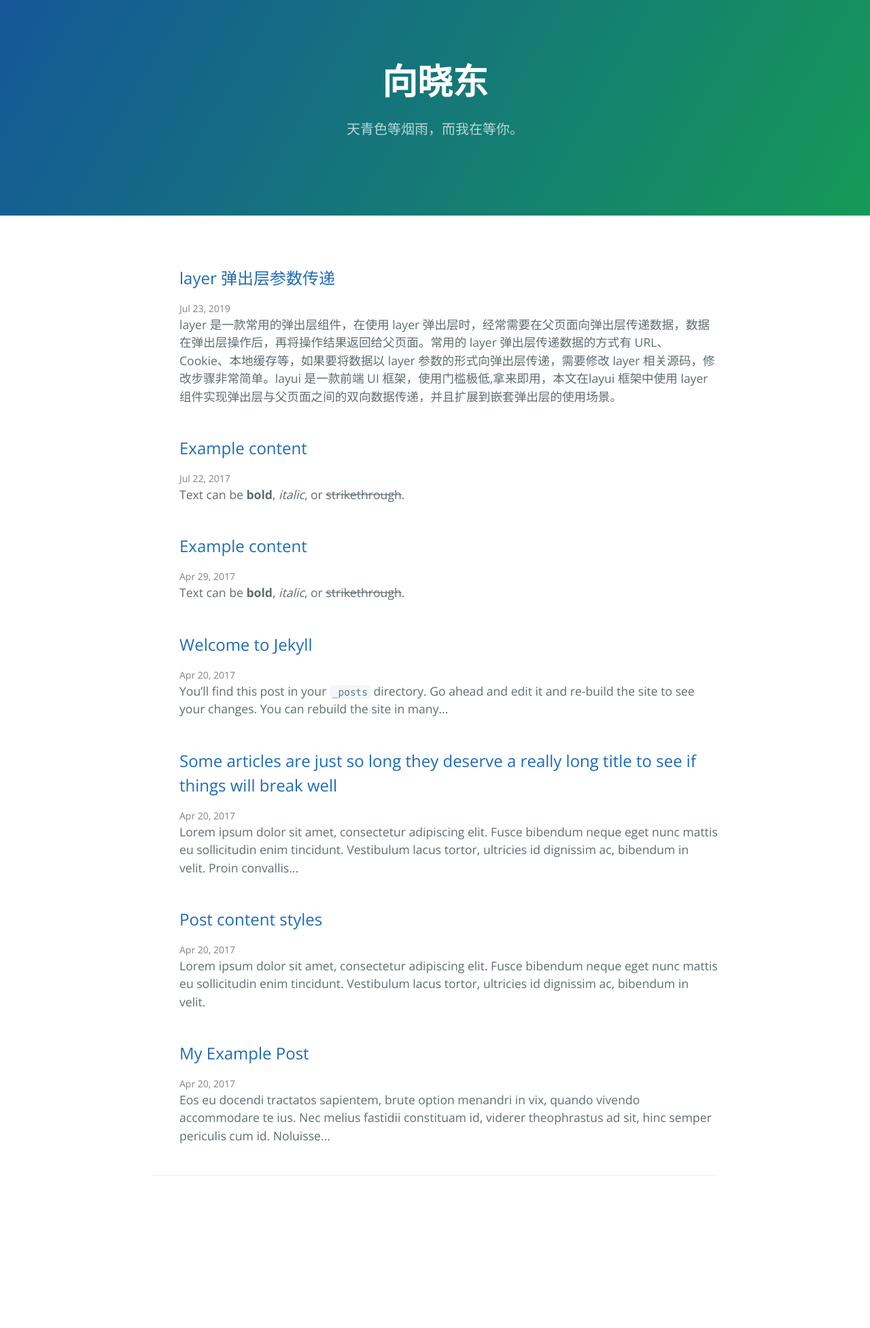
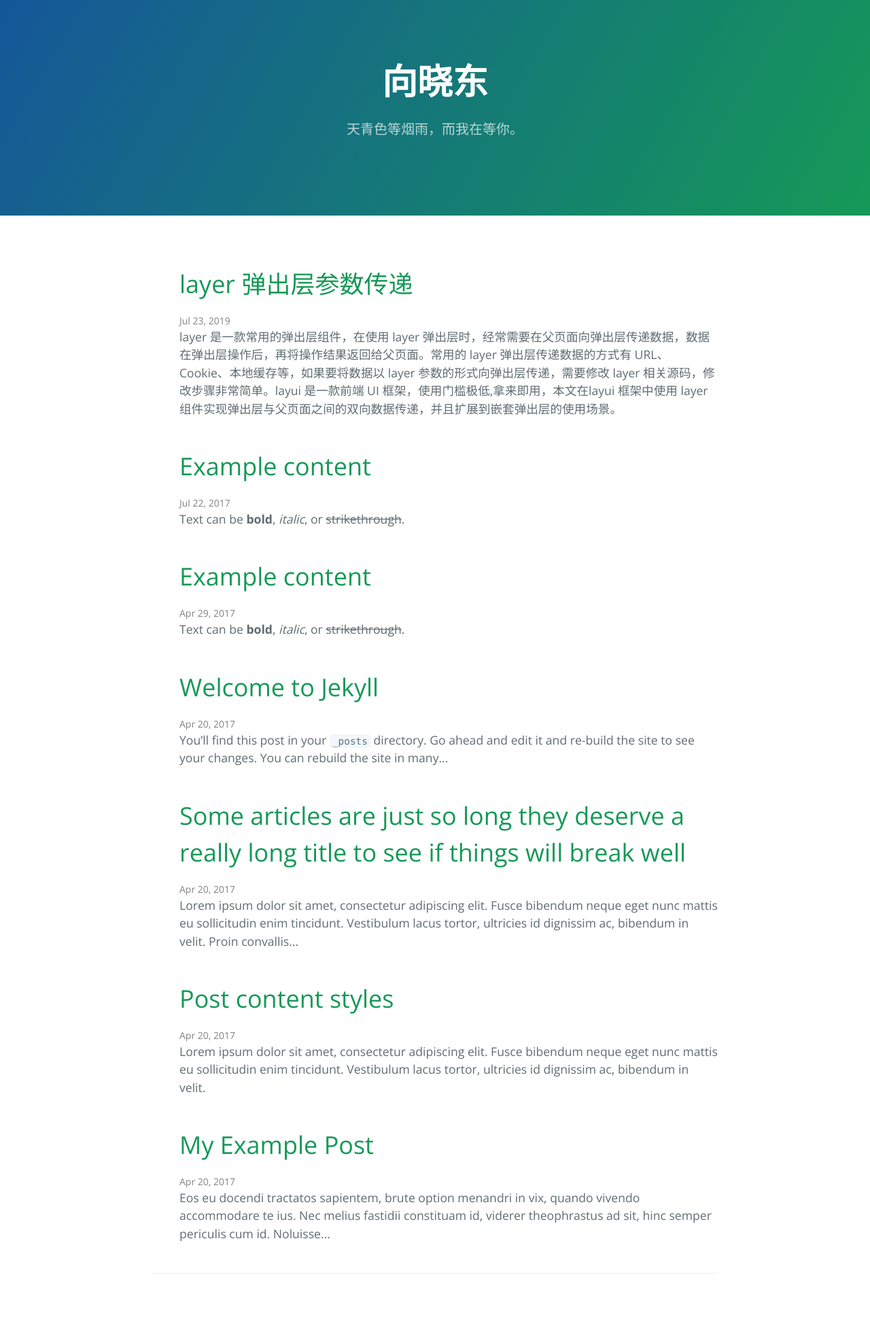
Before and after one commit to wjw875/wangjinwu.github.io, a Jekyll site: the page built from index.md, in a window 1280 px wide. Shown: the whole page at 68% size. Built offline with Jekyll 4.4.1, drawn with Linux system fonts in a browser that asks for light colours; before the commit the page ends 1809 px from its top, so only the background shows below that.

Commit message:
【框架】改home的title

```diff
--- a/_layouts/home.html
+++ b/_layouts/home.html
@@ -13,10 +13,11 @@ layout: default
         <li>
             {% assign date_format = site.cayman-blog.date_format | default: "%b %-d, %Y" %}
             <div class="post-meta">
-                <h2>
-                    <a class="post-link" href="{{ post.url | absolute_url }}" title="{{ post.title }}">{{ post.title |
-                        escape }}</a>
-                </h2>
+                <a class="post-link" href="{{ post.url | absolute_url }}">
+                    <h2 title="{{ post.title }}">
+                        {{ post.title | escape }}
+                    </h2>
+                </a>
                 <span class="post-meta">{{ post.date | date: date_format }}</span>
             </div>
             {{ post.excerpt | markdownify | truncatewords: 30 }}
```
